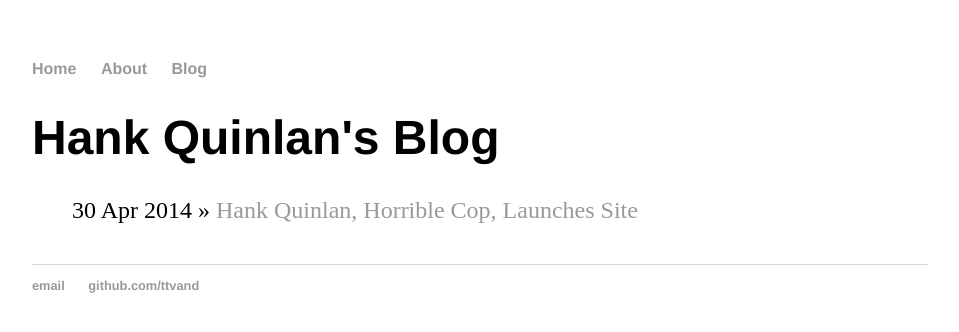
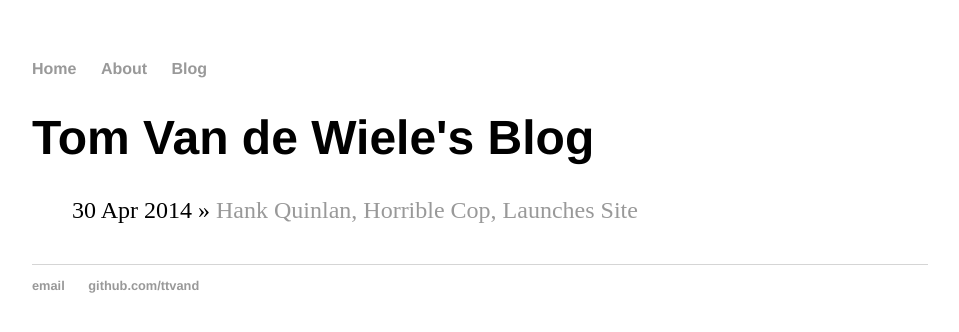
Before and after one commit to ttvand/ttvand.github.io, a Jekyll site: the page built from blog/index.html, in a window 1280 px wide. Shown: the top 332 px of the page, without its empty margins (160-1119 px from the left). Built offline with Jekyll 4.4.1, drawn with Linux system fonts in a browser that asks for light colours.

Commit message:
Update index.html

```diff
--- a/blog/index.html
+++ b/blog/index.html
@@ -1,6 +1,6 @@
 ---
 layout: default
-title: Hank Quinlan's Blog
+title: Tom Van de Wiele's Blog
 ---
 	<h1>{{ page.title }}</h1>
 	<ul class="posts">
```
